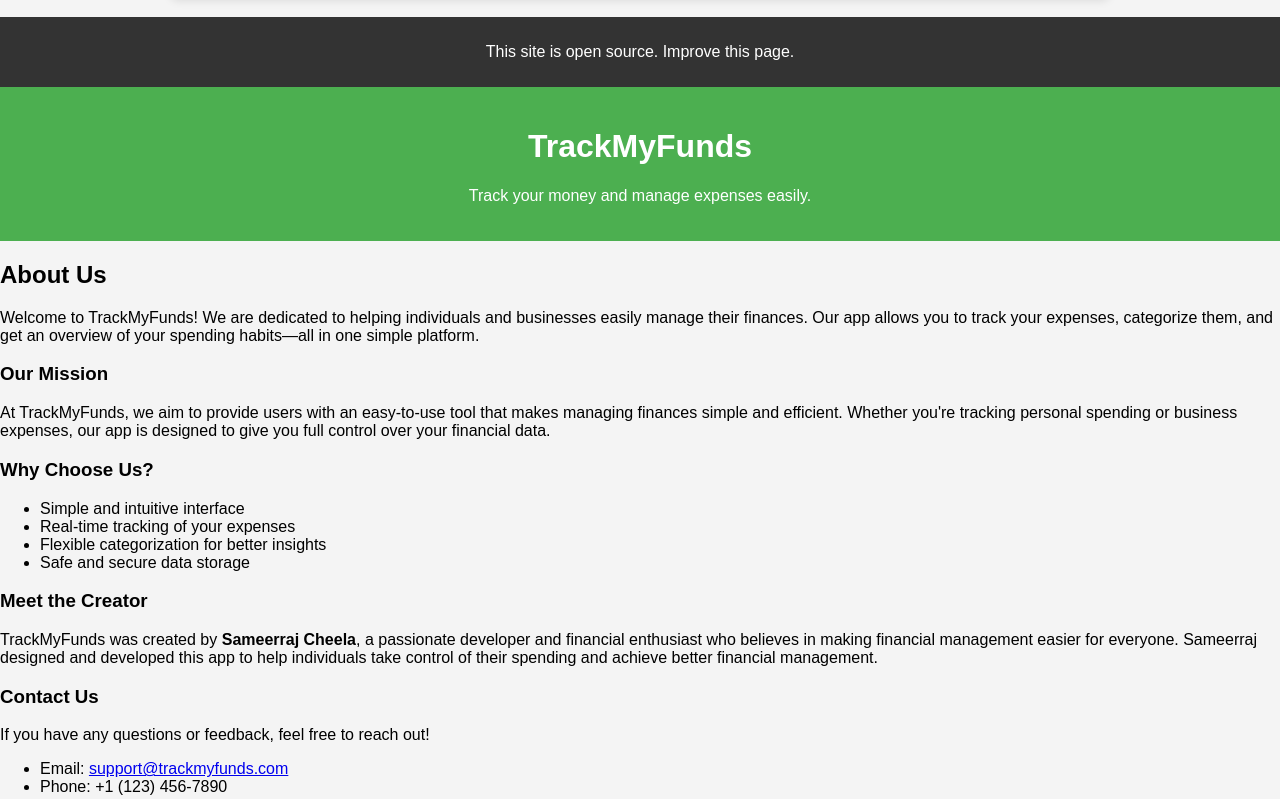
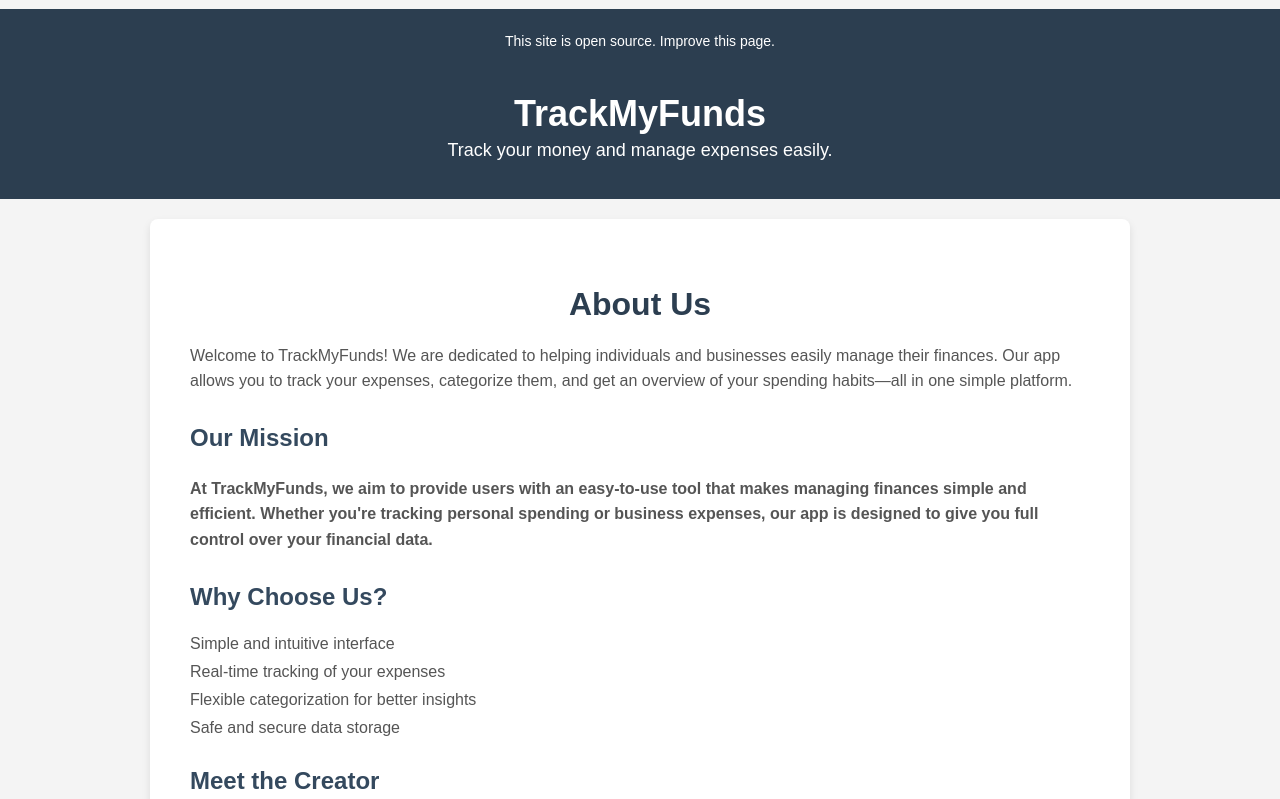
Before and after one commit to samxtm/Trackmyfunds, a plain HTML site: page index.html in a window 1280 px wide. Shown: the part 743-1542 px from the top of the page. Drawn offline with Linux system fonts and the light colour scheme.

Commit message:
Update style.css

```diff
--- a/style.css
+++ b/style.css
@@ -106,3 +106,113 @@ footer {
     color: white;
     margin-top: 20px;
 }
+/* newwwwwwwwwww
+/* General Page Styles */
+body {
+    font-family: Arial, sans-serif;
+    margin: 0;
+    padding: 0;
+    background-color: #f4f4f4;
+    color: #333;
+}
+
+/* Header Styling */
+header {
+    background-color: #2c3e50;
+    color: white;
+    padding: 20px 0;
+    text-align: center;
+}
+
+header h1 {
+    margin: 0;
+    font-size: 36px;
+}
+
+header p {
+    font-size: 18px;
+    margin-top: 5px;
+}
+
+/* About Us Section Styling */
+.about-us-section {
+    background-color: #fff;
+    margin: 20px auto;
+    padding: 40px;
+    max-width: 900px;
+    border-radius: 8px;
+    box-shadow: 0 4px 8px rgba(0, 0, 0, 0.1);
+}
+
+.about-us-section h2 {
+    font-size: 32px;
+    color: #2c3e50;
+    margin-bottom: 20px;
+    text-align: center;
+}
+
+.about-us-section h3 {
+    font-size: 24px;
+    color: #34495e;
+    margin-top: 30px;
+}
+
+.about-us-section p {
+    font-size: 16px;
+    line-height: 1.6;
+    color: #555;
+    margin-bottom: 15px;
+}
+
+.about-us-section ul {
+    list-style-type: none;
+    padding: 0;
+}
+
+.about-us-section ul li {
+    font-size: 16px;
+    margin-bottom: 10px;
+    color: #555;
+}
+
+.about-us-section ul li a {
+    color: #3498db;
+    text-decoration: none;
+}
+
+.about-us-section ul li a:hover {
+    text-decoration: underline;
+}
+
+/* Styling for the Contact Section */
+.about-us-section h3 + p {
+    font-weight: bold;
+}
+
+.about-us-section .contact-info {
+    padding: 15px;
+    background-color: #ecf0f1;
+    border-radius: 6px;
+    box-shadow: 0 3px 6px rgba(0, 0, 0, 0.1);
+}
+
+.about-us-section .contact-info ul {
+    padding-left: 20px;
+}
+
+.about-us-section .contact-info ul li {
+    margin-bottom: 8px;
+}
+
+/* Footer Styling */
+footer {
+    background-color: #2c3e50;
+    color: white;
+    text-align: center;
+    padding: 10px;
+    margin-top: 40px;
+}
+
+footer p {
+    font-size: 14px;
+}
```
